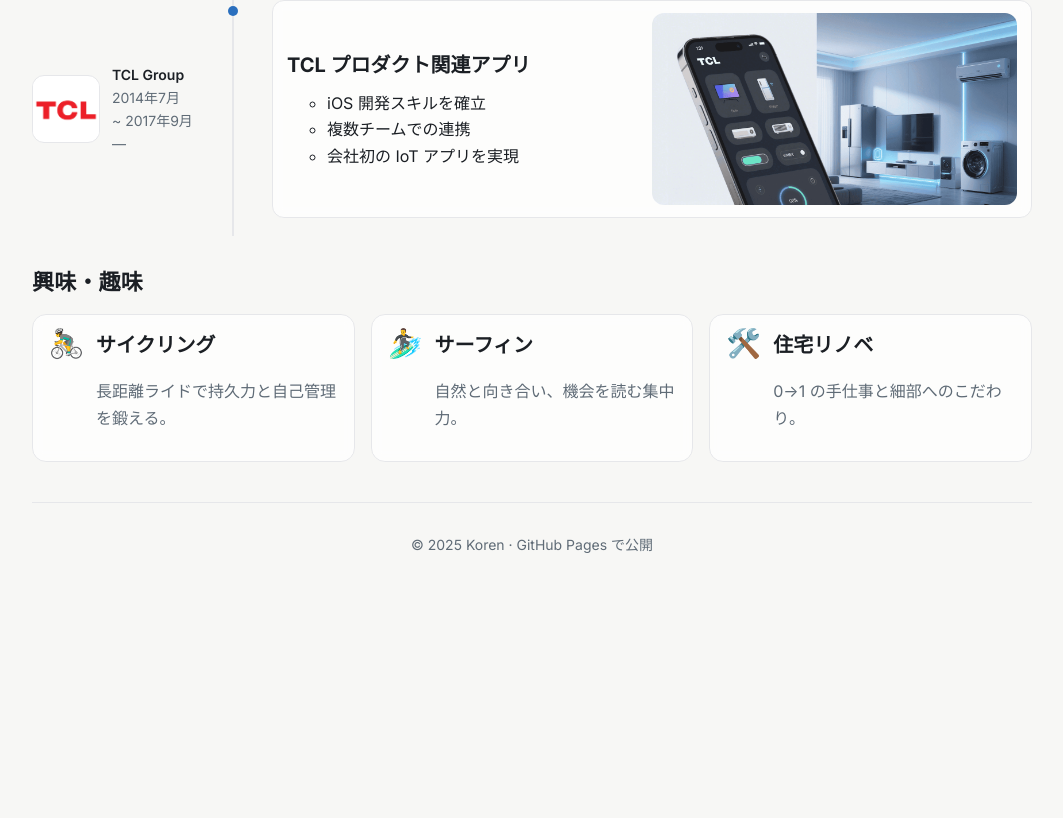
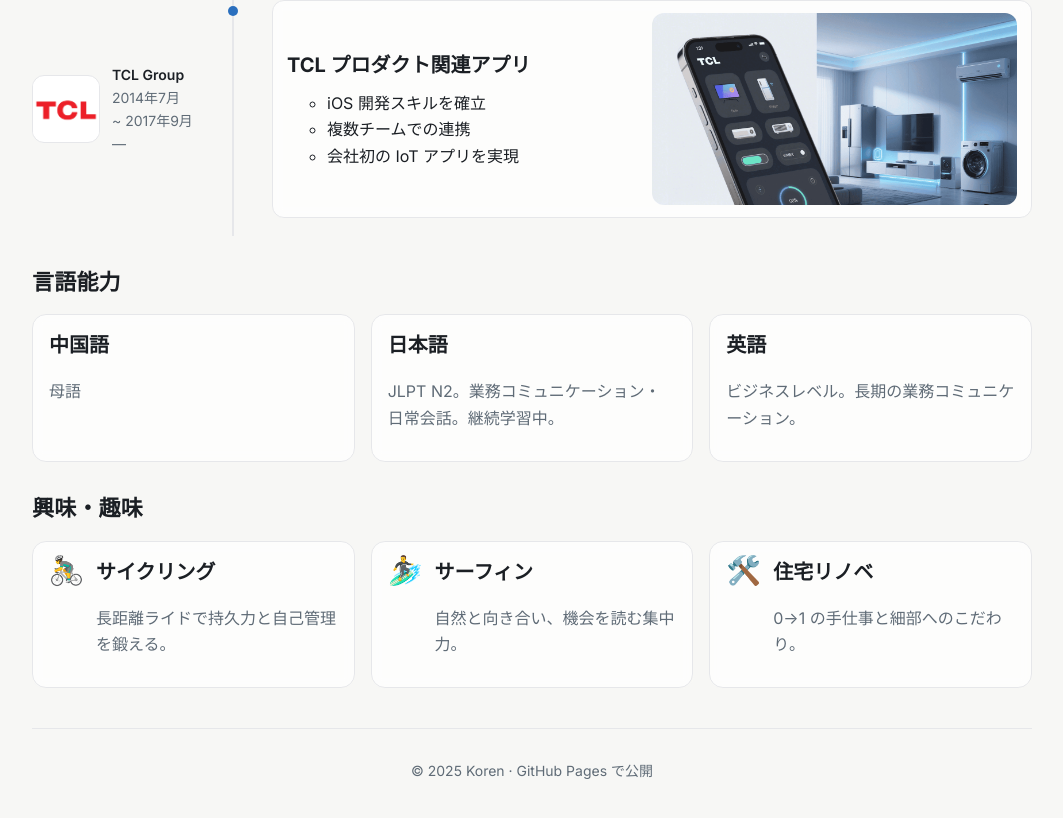
Before and after one commit to Koren-a11y/personal-homepage, a React (Vite) app: page / in a window 1280 px wide. Shown: the part 2085-2903 px from the top of the page, without its empty margins (108-1171 px from the left). Before the commit the page ends 2735 px from the top, so only its background shows below. Built offline with nearby package versions, Linux system fonts and the light colour scheme.

Commit message:
add language part

```diff
--- a/src/App.tsx
+++ b/src/App.tsx
@@ -272,7 +272,32 @@
         </ol>
       </section>
 
-      {/* Section 3: 兴趣爱好 */}
+      {/* Section 3: 语言能力 */}
+      <section aria-labelledby="languages-title" className="section" id="languages">
+        <h2 id="languages-title" className="section-heading">{t('languages.title')}</h2>
+        <div className="interests-grid">
+          <article className="interest-card" aria-label={t('languages.zh.title')}>
+            <div className="interest-body">
+              <h3 className="card-title">{t('languages.zh.title')}</h3>
+              <p className="muted">{t('languages.zh.desc')}</p>
+            </div>
+          </article>
+          <article className="interest-card" aria-label={t('languages.ja.title')}>
+            <div className="interest-body">
+              <h3 className="card-title">{t('languages.ja.title')}</h3>
+              <p className="muted">{t('languages.ja.desc')}</p>
+            </div>
+          </article>
+          <article className="interest-card" aria-label={t('languages.en.title')}>
+            <div className="interest-body">
+              <h3 className="card-title">{t('languages.en.title')}</h3>
+              <p className="muted">{t('languages.en.desc')}</p>
+            </div>
+          </article>
+        </div>
+      </section>
+
+      {/* Section 4: 兴趣爱好 */}
       <section aria-labelledby="interests-title" className="section" id="interests">
         <h2 id="interests-title" className="section-heading">{t('interests.title')}</h2>
         <div className="interests-grid">
--- a/src/i18n.tsx
+++ b/src/i18n.tsx
@@ -118,6 +118,14 @@
     'interests.surf.desc': '自然と向き合い、機会を読む集中力。',
     'interests.renovation': '住宅リノベ',
     'interests.renovation.desc': '0→1 の手仕事と細部へのこだわり。',
+    // Languages
+    'languages.title': '言語能力',
+    'languages.zh.title': '中国語',
+    'languages.zh.desc': '母語',
+    'languages.ja.title': '日本語',
+    'languages.ja.desc': 'JLPT N2。業務コミュニケーション・日常会話。継続学習中。',
+    'languages.en.title': '英語',
+    'languages.en.desc': 'ビジネスレベル。長期の業務コミュニケーション。',
   },
   zh: {
     'hero.h1': 'iOS / Flutter 开发者 · 产品导向',
@@ -215,6 +223,14 @@
     'interests.surf.desc': '在自然中训练判断与专注。',
     'interests.renovation': '房屋改造',
     'interests.renovation.desc': '从 0 到 1 的动手能力与对细节的苛求。',
+    // Languages
+    'languages.title': '语言能力',
+    'languages.zh.title': '中文',
+    'languages.zh.desc': '母语',
+    'languages.ja.title': '日语',
+    'languages.ja.desc': 'JLPT N2，工作交流，日常交流。持续学习中。',
+    'languages.en.title': '英文',
+    'languages.en.desc': '商务水平，长期工作交流。',
   },
   en: {
     'hero.h1': 'iOS / Flutter Engineer · Product-minded',
@@ -312,6 +328,14 @@
     'interests.surf.desc': 'Focus and timing in nature.',
     'interests.renovation': 'Home renovation',
     'interests.renovation.desc': 'Hands-on 0→1 and attention to detail.',
+    // Languages
+    'languages.title': 'Languages',
+    'languages.zh.title': 'Chinese',
+    'languages.zh.desc': 'Native',
+    'languages.ja.title': 'Japanese',
+    'languages.ja.desc': 'JLPT N2. Work and daily communication. Continuing to improve.',
+    'languages.en.title': 'English',
+    'languages.en.desc': 'Business level. Long-term work communication.',
   },
 }
 
```
